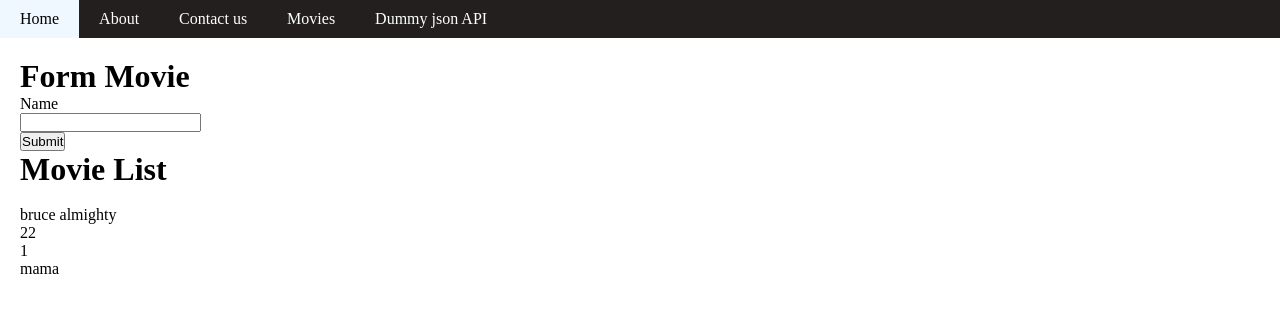
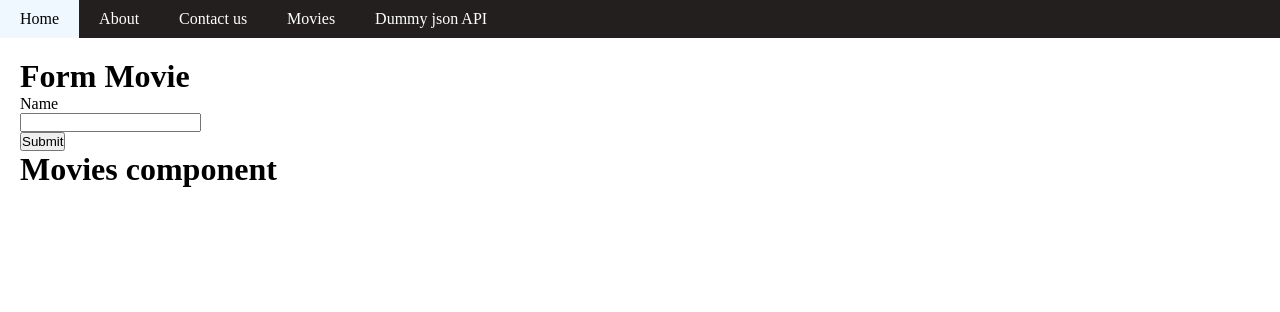
Before and after one commit to yossef-vashdi/always, a Next.js app: page /fun/movies in a window 1280 px wide. Shown: the top 312 px of the page. Built offline with nearby package versions, Linux system fonts and the light colour scheme.

Commit message:
trying to solve bug "module not found.
im so sad, im guessing, not sure if it will pinpoint the problem

```diff
--- a/components/fun/moviesComponent.jsx
+++ b/components/fun/moviesComponent.jsx
@@ -1,30 +1,35 @@
-import React, { useEffect, useState } from 'react';
+// import React, { useEffect, useState } from 'react';
 
-function MoviesComponent() {
-  const [movieList, setMovieList] = useState([]);
-  const req = async () => {
-    const response = await fetch(
-      'http://localhost:3000/api/fun/movies'
-    );
-    const data = await response.json();
-    setMovieList(data);
-  };
+// function MoviesComponent() {
+//   const [movieList, setMovieList] = useState([]);
+//   const req = async () => {
+//     const response = await fetch(
+//       'http://localhost:3000/api/fun/movies'
+//     );
+//     const data = await response.json();
+//     setMovieList(data);
+//   };
 
-  useEffect(() => {
-    req();
-    console.log('use effect');
-  }, []);
+//   useEffect(() => {
+//     req();
+//     console.log('use effect');
+//   }, []);
 
-  console.log('render');
-  return (
-    <>
-      <h1>Movie List</h1>
-      <br />
-      {movieList.map((item, i) => {
-        return <div key={i}>{item.name}</div>;
-      })}
-    </>
-  );
+//   console.log('render');
+//   return (
+//     <>
+//       <h1>Movie List</h1>
+//       <br />
+//       {movieList.map((item, i) => {
+//         return <div key={i}>{item.name}</div>;
+//       })}
+//     </>
+//   );
+// }
+
+// export default MoviesComponent;
+
+function MoviesComponen() {
+  return <h1> Movies component</h1>;
 }
-
-export default MoviesComponent;
+export default MoviesComponen;
--- a/pages/fun/movies.js
+++ b/pages/fun/movies.js
@@ -1,13 +1,13 @@
 import React from 'react';
 import FormMovie from '../../components/fun/formMovie';
-import MoviesComponent from '../../components/fun/MoviesComponent';
+import MoviesComponen from '../../components/fun/MoviesComponent';
 
 //   {console.log('mode: ' + process.env.NODE_ENV)}
 function Movies() {
   return (
     <>
       <FormMovie />
-      <MoviesComponent />
+      <MoviesComponen />
     </>
   );
 }
```
